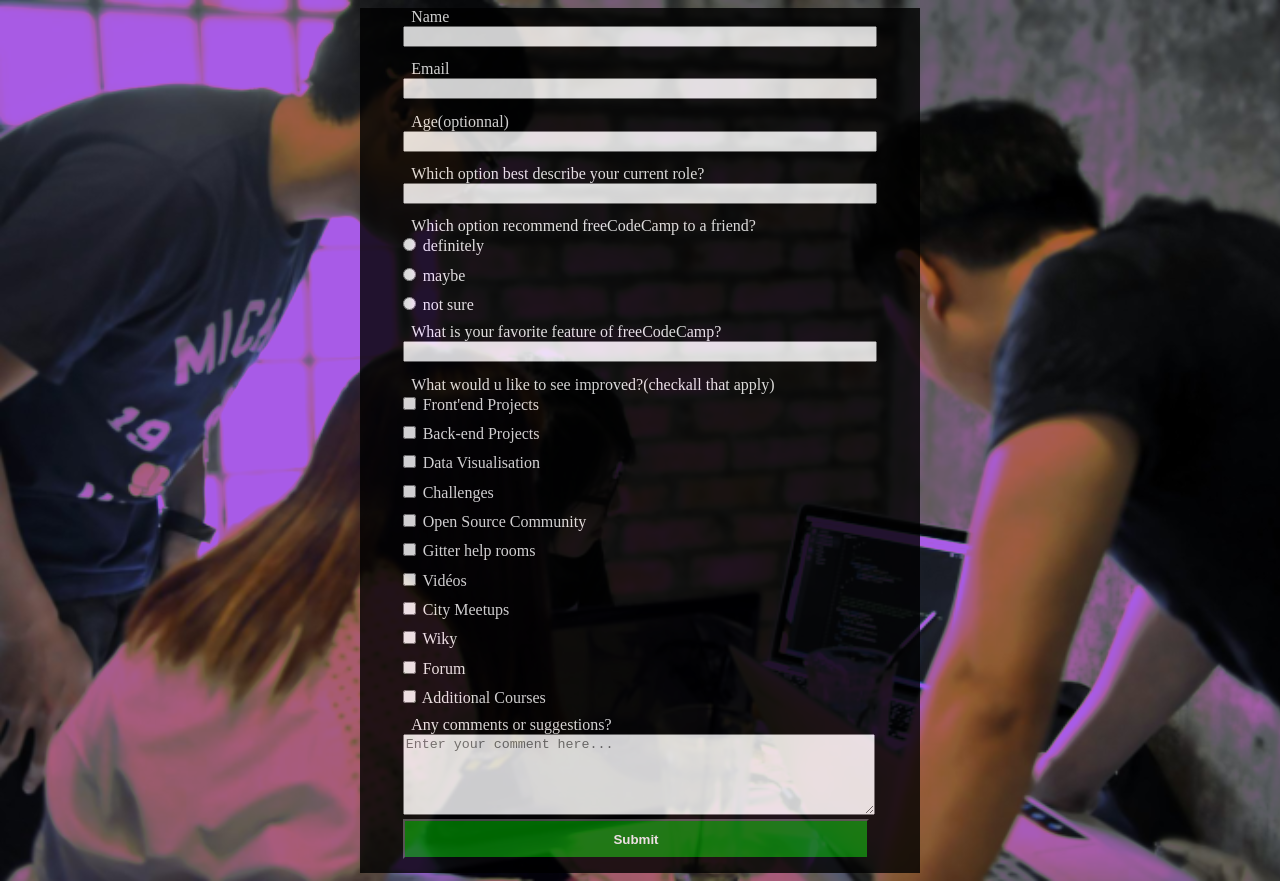
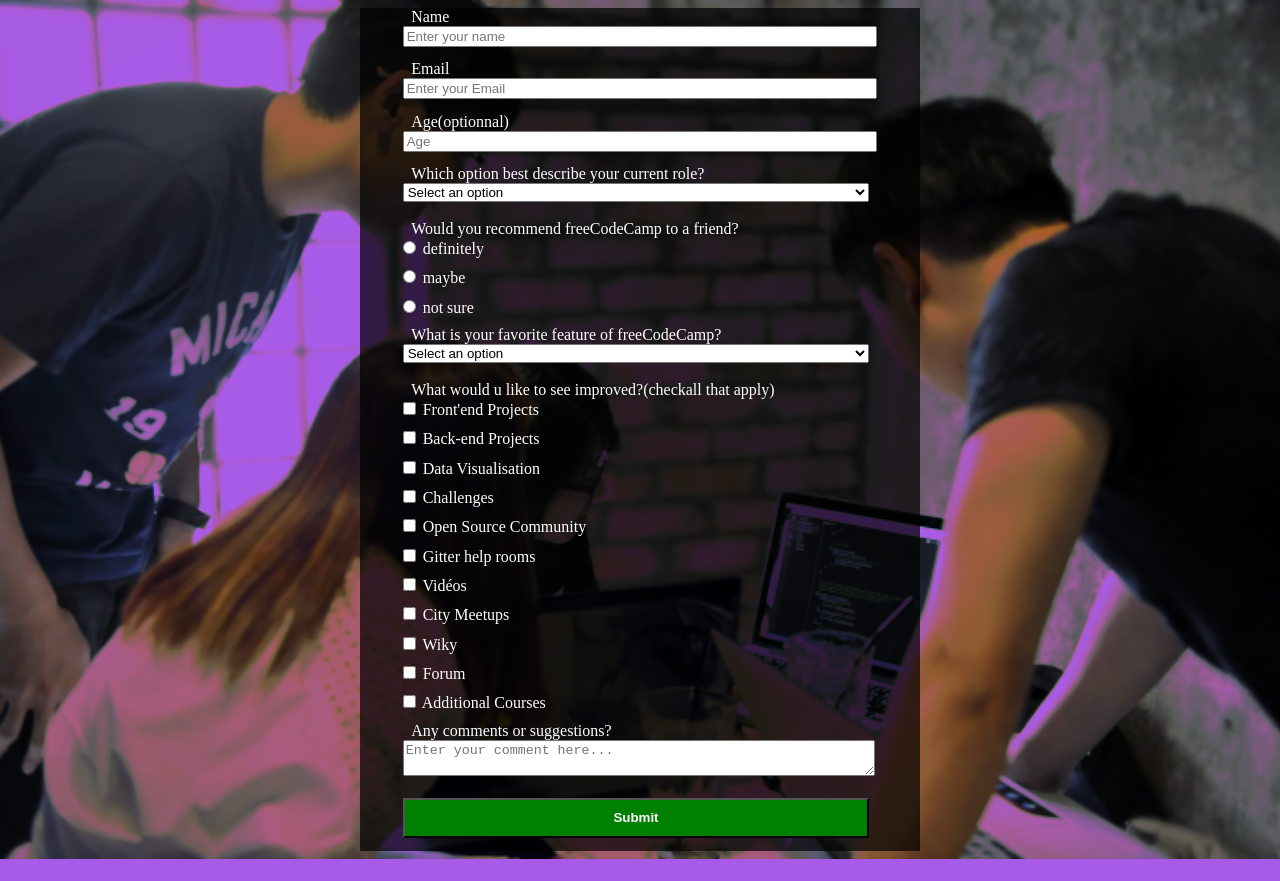
Before and after one commit to NicolasDrp/Survey, a plain HTML site: page index.html in a window 1280 px wide. After the commit the page ends 859 px from the top, so only its background shows below. Drawn offline with Linux system fonts and the light colour scheme.

Commit message:
fini encore

```diff
--- a/index.css
+++ b/index.css
@@ -5,11 +5,10 @@ body{
     color: white;
 }
 form{
-    background-color: black;
+    background-color: rgb(000000, 000000, 000000,0.7);
     margin: auto;
     width: 35em;
     background-blend-mode: lighten;
-    opacity: 0.8;
 
 }
 input,label{
@@ -28,3 +27,6 @@ input.submit{
     font-weight: bold;
     height: 3em;
 }
+select{
+    margin-left: 3.2em;
+}
--- a/index.html
+++ b/index.html
@@ -10,14 +10,17 @@
 <body>
     <form>
         <label for="name" class="margin">Name</label><br/>
-            <input type="text" id="name" class="margininput"><br/>
+            <input type="text" id="name" class="margininput" placeholder="Enter your name"><br/>
         <label for="email" class="margin">Email</label><br/>
-            <input type="text" id="email" class="margininput"><br/>
+            <input type="text" id="email" class="margininput" placeholder="Enter your Email"><br/>
         <label for="age" class="margin">Age(optionnal)</label><br/>
-            <input type="number" id="age" class="margininput"><br/>
+            <input type="number" id="age" class="margininput" placeholder="Age"><br/>
         <label for="role" class="margin">Which option best describe your current role?</label><br/>
-            <input type="text" id="role" class="margininput"><br/>
-        <label for="definit" class="margin">Which option recommend freeCodeCamp to a friend?</label><br/>
+            <select name="menu" id="role" class="margininput">
+                <option value="1">Select an option</option>
+                <option value="2">encore ça fait beaucoup la noooon</option>
+            </select><br/><br>
+        <label for="definit" class="margin">Would you recommend freeCodeCamp to a friend?</label><br/>
             <input type="radio" name="radio" id="definit">
                 <label for="definit">definitely</label><br/>
             <input type="radio" name="radio" id="maybe">
@@ -25,7 +28,10 @@
             <input type="radio" name="radio" id="not">
                 <label for="not">not sure</label> <br/>
         <label for="fav" class="margin">What is your favorite feature of freeCodeCamp?</label><br/>
-            <input type="text" id="fav" class="margininput"><br/>
+        <select name="fav" id="fav" class="margininput">
+            <option value="1">Select an option</option>
+            <option value="2">encore ça fait beaucoup la noooon</option>
+        </select><br/><br/>
         <label for="1" class="margin">What would u like to see improved?<span>(checkall that apply)</span></label><br/>
             <input type="checkbox" name="checkbox" id="1">
         <label for="1">Front'end Projects</label><br/>
@@ -50,7 +56,7 @@
             <input type="checkbox" name="checkbox" id="11">
         <label for="11">Additional Courses</label><br/>
         <label for="comment" class="margin">Any comments or suggestions?</label><br/>
-            <textarea name="textarea" id="comment" placeholder="Enter your comment here..." class="margininput" cols="30" rows="5"></textarea><br/>
+            <textarea name="textarea" id="comment" placeholder="Enter your comment here..." class="margininput" cols="30" rows="2"></textarea><br/><br>
         <input type="submit" value="Submit" class="submit">
    </form>
 </body>
```
